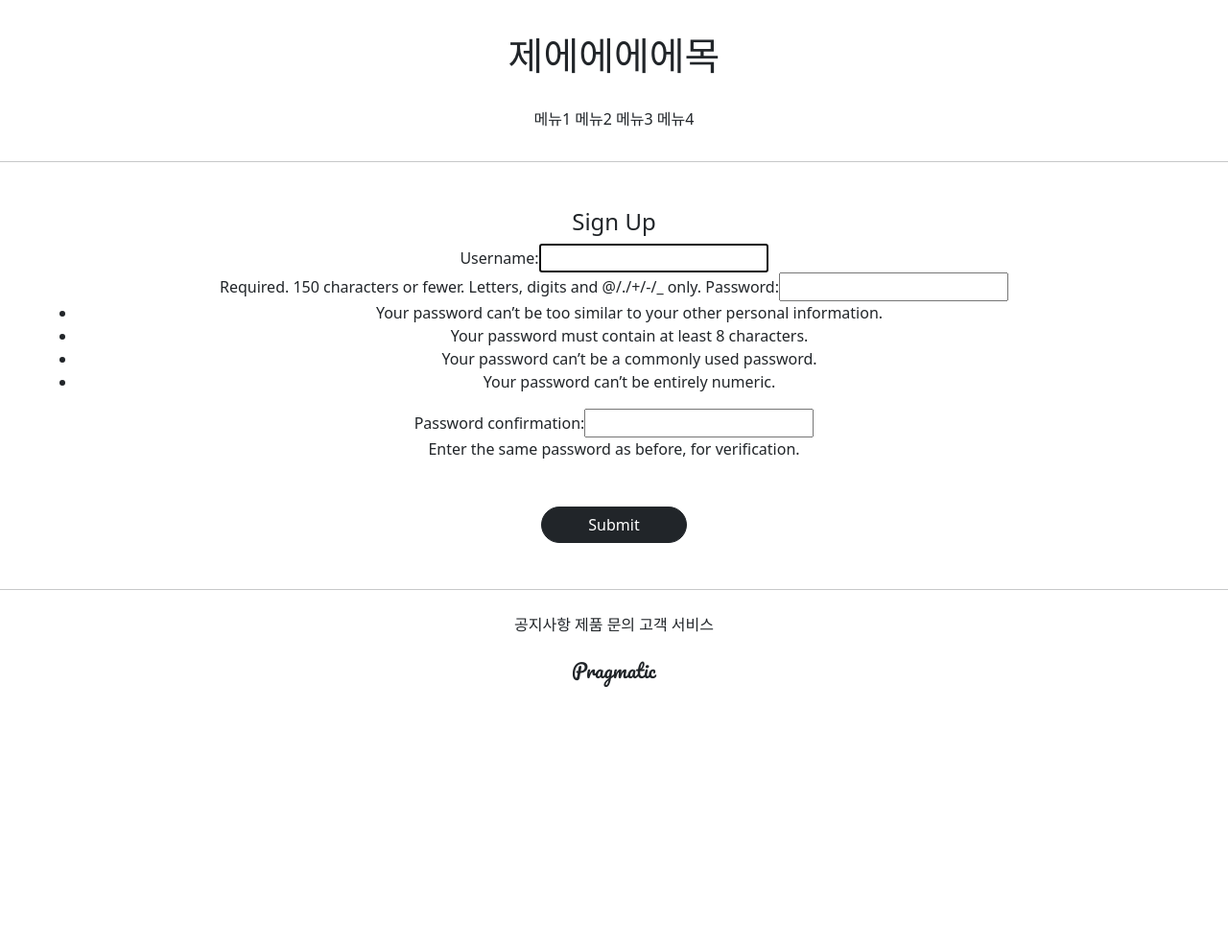
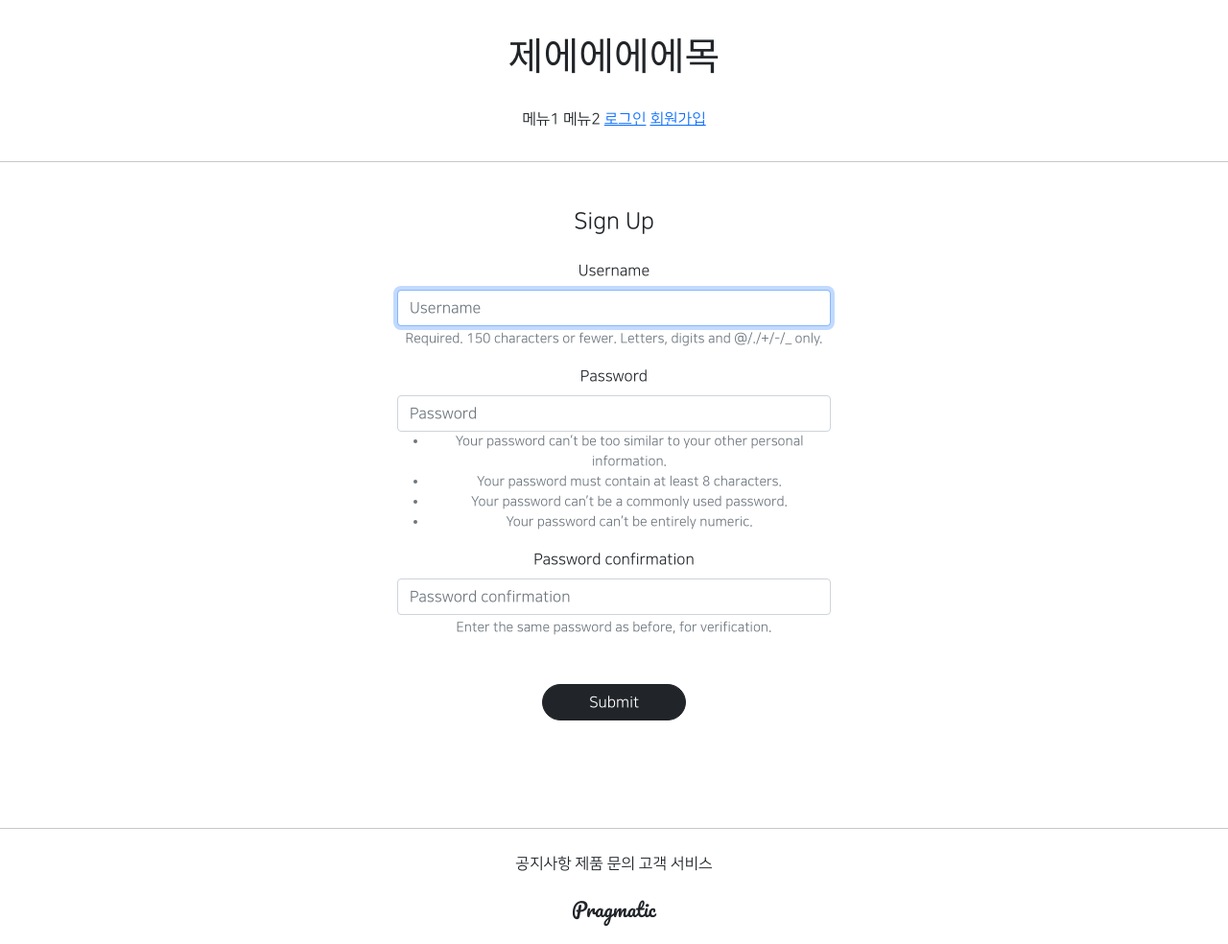
Before and after one commit to ojh789ojh/study_ai_django2, a Django app: page /account/create/ in a window 1280 px wide. Shown: the whole page at 96% size. Before the commit the page ends 716 px from the top, so only its background shows below. Run offline with Django 3.2, Linux system fonts and the light colour scheme; some libraries are stand-ins or nearby versions.

Commit message:
no message

```diff
--- a/account/templates/account/create.html
+++ b/account/templates/account/create.html
@@ -1,5 +1,5 @@
 {% extends 'base.html' %}
-
+{% load bootstrap4 %}
 {% block content %}
 <div class="m-5">
     <div>
@@ -7,10 +7,10 @@
             Sign Up
         </h4>
     </div>
-    <div>
+    <div class="mw-500 text-center m-auto">
         <form action="{% url 'account:create' %}" method="post">
             {% csrf_token %}
-            {{ form }}
+            {% bootstrap_form form %}
             <div class="m-5">
                 <input type="submit" class="btn btn-dark rounded-pill px-5">
             </div>
--- a/account/templates/account/login.html
+++ b/account/templates/account/login.html
@@ -1,5 +1,5 @@
 {% extends 'base.html' %}
-
+{% load bootstrap4 %}
 {% block content %}
 <div class="m-5">
     <div>
@@ -7,10 +7,10 @@
             Sign Up
         </h4>
     </div>
-    <div>
+    <div class="mw-500 text-center m-auto">
         <form action="{% url 'account:login' %}" method="post">
             {% csrf_token %}
-            {{ form }}
+            {% bootstrap_form form %}
             <div class="m-5">
                 <input type="submit" class="btn btn-dark rounded-pill px-5">
             </div>
--- a/account/urls.py
+++ b/account/urls.py
@@ -1,7 +1,7 @@
 from django.contrib.auth.views import LoginView, LogoutView
 from django.urls import path
 
-from account.views import hello_world, AccountCreate
+from account.views import hello_world, AccountCreate, AccountDetail
 
 app_name = 'account'
 
@@ -10,4 +10,5 @@ urlpatterns = [
     path('create/', AccountCreate.as_view(), name='create'),
     path('login/', LoginView.as_view(template_name='account/login.html'), name='login'),
     path('logout/', LogoutView.as_view(), name='logout'),
+    path('detail/<int:pk>', AccountDetail.as_view(), name='detail'),
 ]
--- a/account/views.py
+++ b/account/views.py
@@ -5,7 +5,7 @@ from django.shortcuts import render
 
 # Create your views here.
 from django.urls import reverse, reverse_lazy
-from django.views.generic import CreateView
+from django.views.generic import CreateView, DetailView
 
 from account.models import HelloWorld
 
@@ -30,3 +30,9 @@ class AccountCreate(CreateView):
     form_class = UserCreationForm
     success_url = reverse_lazy('account:hello_world')
     template_name = 'account/create.html'
+
+
+class AccountDetail(DetailView):
+    model = User
+    context_object_name = 'target_user'
+    template_name = 'account/detail.html'
--- a/gis_1/settings.py
+++ b/gis_1/settings.py
@@ -40,6 +40,7 @@ INSTALLED_APPS = [
     'django.contrib.messages',
     'django.contrib.staticfiles',
     'account',
+    'bootstrap4',
 ]
 
 MIDDLEWARE = [
--- a/static/base.css
+++ b/static/base.css
@@ -14,3 +14,12 @@
 .pragmatic_footer_button{
     margin-top: 1.5rem;
 }
+
+.mw-500{
+    max-width: 500px;
+    padding: 1rem 1.5rem;
+}
+.mh-500{
+    max-height: 500px;
+    padding: 1rem 1.5rem;
+}
--- a/templates/base.html
+++ b/templates/base.html
@@ -1,7 +1,7 @@
 <!DOCTYPE html>
 <html lang="en">
 {% include 'head.html' %}
-<body>
+<body style="font-family: NanumSquareR">
 {% include 'header.html' %}
 
 <hr>
--- a/templates/head.html
+++ b/templates/head.html
@@ -14,3 +14,25 @@
         }
     </style>
 </head>
+<style>
+    @font-face {
+        font-family: 'NanumSquareR';
+        src: local('NanumSquareR'),
+        url("{% static 'fonts/NanumSquareR.otf' %}") format("opentype");
+    }
+    @font-face {
+        font-family: 'NanumSquareEB';
+        src: local('NanumSquareEB'),
+        url("{% static 'fonts/NanumSquareEB.otf' %}") format("opentype");
+    }
+    @font-face {
+        font-family: 'NanumSquareB';
+        src: local('NanumSquareB'),
+        url("{% static 'fonts/NanumSquareB.otf' %}") format("opentype");
+    }
+    @font-face {
+        font-family: 'NanumSquareL';
+        src: local('NanumSquareL'),
+        url("{% static 'fonts/NanumSquareL.otf' %}") format("opentype");
+    }
+</style>
--- a/templates/header.html
+++ b/templates/header.html
@@ -5,7 +5,20 @@
     <div class="pragmatic_header_button">
         <span>메뉴1</span>
         <span>메뉴2</span>
-        <span>메뉴3</span>
-        <span>메뉴4</span>
+        {% if not user.is_authenticated %}
+        <span>
+            <a href="{% url 'account:login' %}">로그인</a>
+        </span>
+        <span>
+            <a href="{% url 'account:create' %}">회원가입</a>
+        </span>
+        {% else %}
+        <span>
+            <a href="{% url 'account:detail' pk=user.pk %}">내정보</a>
+        </span>
+        <span>
+            <a href="{% url 'account:logout' %}">로그아웃</a>
+        </span>
+        {% endif %}
     </div>
 </div>
```
Also changed, not shown: account/templates/account/detail.html (added, +14 -0 lines), db.sqlite3, static/fonts/NanumSquareB.otf (added), static/fonts/NanumSquareEB.otf (added), static/fonts/NanumSquareL.otf (added), static/fonts/NanumSquareOTF_acB.otf (added), static/fonts/NanumSquareOTF_acEB.otf (added), static/fonts/NanumSquareOTF_acL.otf (added), static/fonts/NanumSquareOTF_acR.otf (added), static/fonts/NanumSquareR.otf (added).
